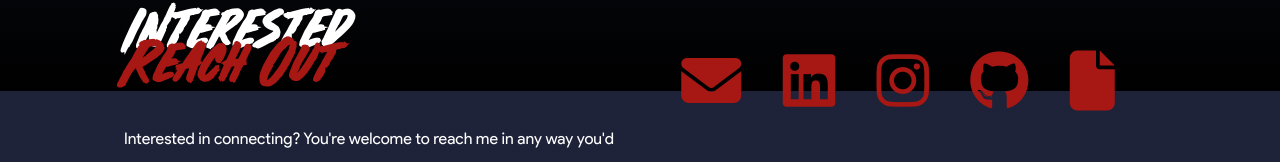
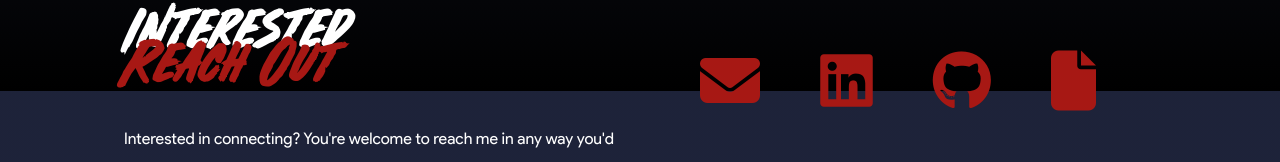
Before and after one commit to AsherAnd/asherand.com, a React (Create React App) app in the folder frontend/: page / in a window 1280 px wide. Shown: the part 2309-2471 px from the top of the page. Built offline with nearby package versions, Linux system fonts and the light colour scheme; no server answers.

Commit message:
removed Instagram contact

```diff
--- a/frontend/src/containers/Contact.jsx
+++ b/frontend/src/containers/Contact.jsx
@@ -30,13 +30,6 @@ function Contact() {
 
             <li>
               <SocialIcon
-                link="https://www.instagram.com/stark_intern/"
-                icon="fa-brands fa-instagram fa-lg"
-              />
-            </li>
-
-            <li>
-              <SocialIcon
                 link="https://github.com/asherand"
                 icon="fa-brands fa-github fa-lg"
               />
```
